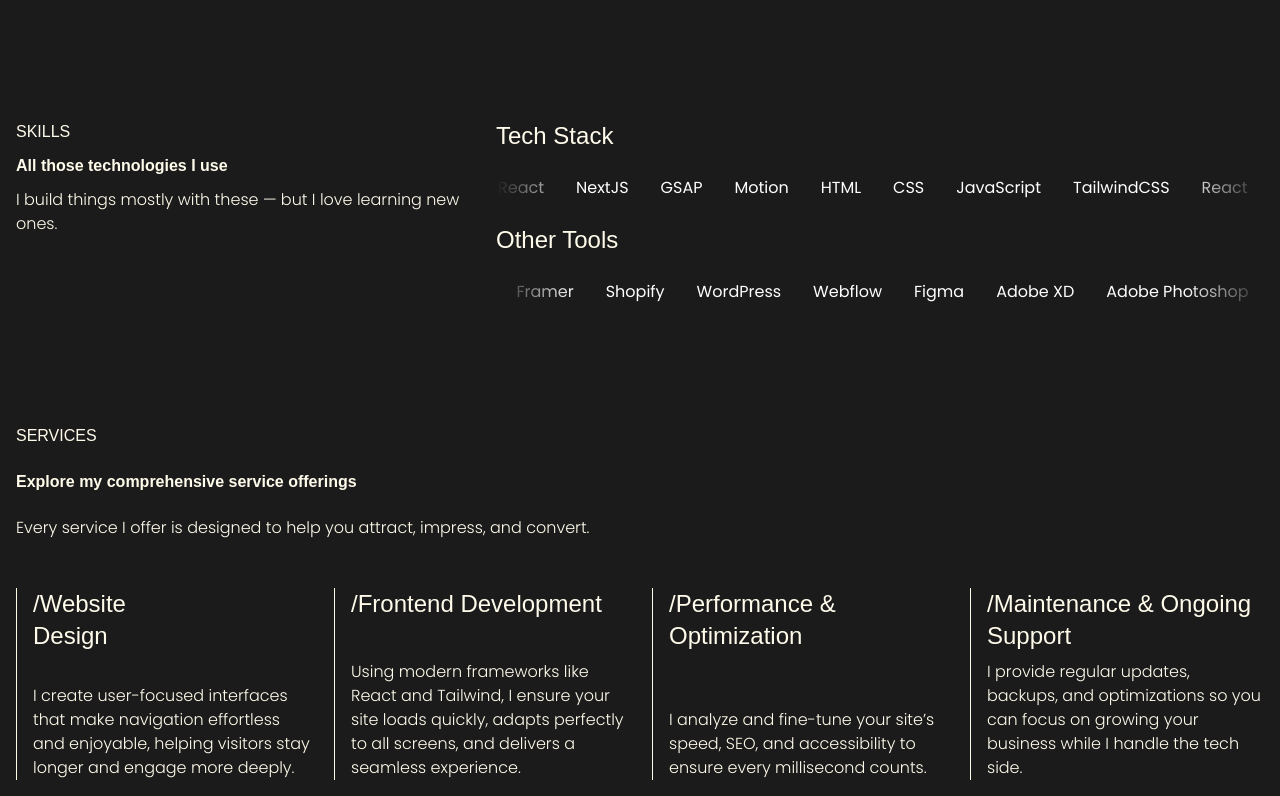
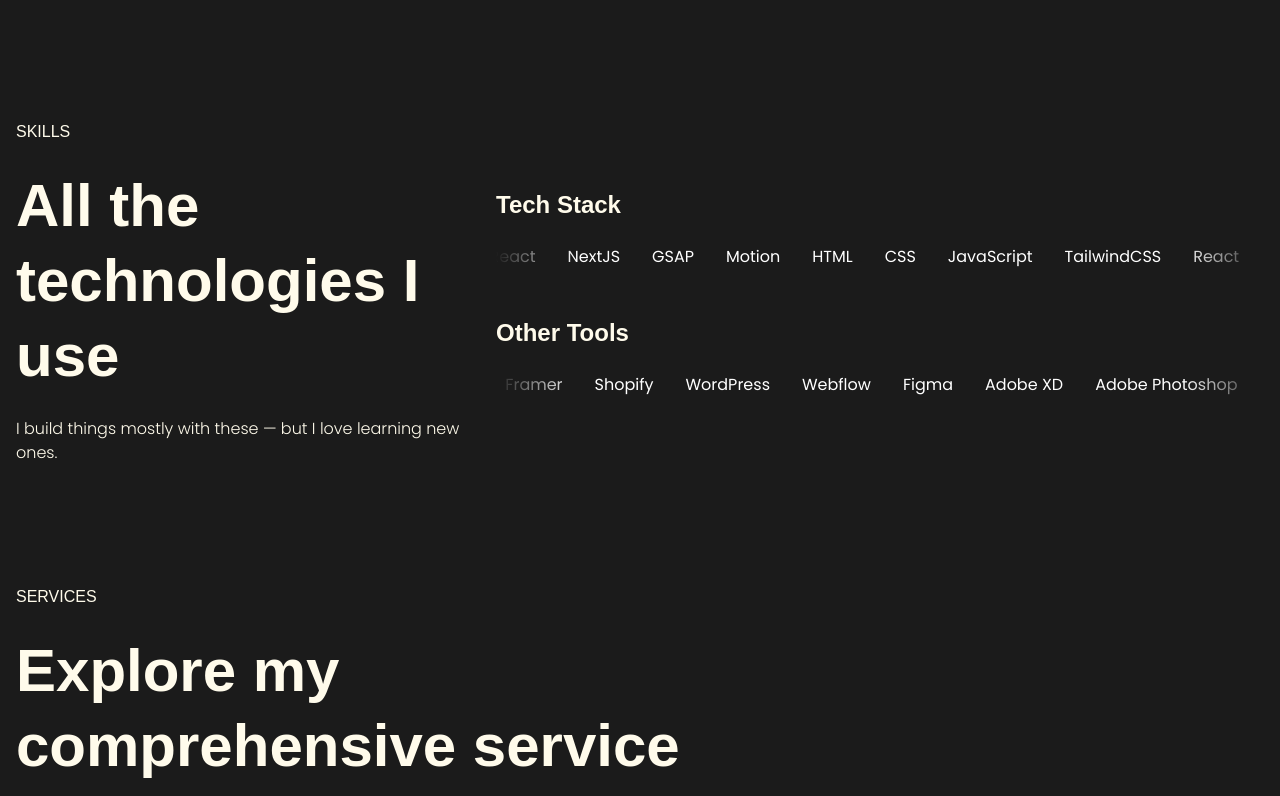
Before and after one commit to gy5563/laalaasaur, a Next.js app: page / in a window 1280 px wide. Shown: the part 680-1476 px from the top of the page. Built offline with nearby package versions, Linux system fonts and the light colour scheme; a web font is replaced by a local one.

Commit message:
Update page.tsx

```diff
--- a/src/app/page.tsx
+++ b/src/app/page.tsx
@@ -70,21 +70,20 @@
         </div>
       </section>
 
-      <section className='container flex justify-center max-w-full pb-30'>
-        <div className='flex flex-col sm:flex-col md:flex-col lg:flex-row justify-between w-full'>
-          <div className='flex flex-col gap-3'>
+      <section className='container flex flex-col md:flex-col lg:flex-row justify-between max-w-full pb-30'>
+        <div className='flex flex-col gap-6 basis-1/2'>
           <span className='uppercase font-zalando text-amber-50 text-[1rem]'>Skills</span>
-            <h2 className='font-zalando font-bold text-amber-50 leading-tight max-w-2xl'>
-              All those technologies I use
+          <h2 className='font-zalando font-bold text-amber-50 leading-tight max-w-2xl text-4xl md:text-5xl lg:text-6xl'>
+            All the technologies I use
           </h2>
           <p className='font-poppins font-light text-amber-50 max-w-2xl'>
             I build things mostly with these — but I love learning new ones.
           </p>
         </div>
 
-          <div className='flex flex-col gap-6'>
+        <div className='flex flex-col gap-12 justify-center basis-1/2'>
           <div className='flex flex-wrap flex-col gap-4'>
-              <h3 className='font-zalando text-amber-50 text-2xl pb-2'>Tech Stack</h3>
+            <h3 className='font-zalando font-bold text-amber-50 text-2xl pb-2'>Tech Stack</h3>
 
             <div className='wrapper fadeout-horizontal max-w-2xs sm:max-w-2xs lg:max-w-3xl'>
               <div className='marquee-text'>
@@ -111,7 +110,7 @@
           </div>
 
           <div className='flex flex-wrap flex-col gap-4'>
-              <h3 className='font-zalando text-amber-50 text-2xl pb-2'>Other Tools</h3>
+            <h3 className='font-zalando font-bold text-amber-50 text-2xl pb-2'>Other Tools</h3>
 
             <div className='wrapper fadeout-horizontal max-w-2xs sm:max-w-2xs lg:max-w-3xl'>
               <div className='marquee-text'>
@@ -137,14 +136,13 @@
             </div>
           </div>
         </div>
-        </div>
       </section>
 
       <section className='container flex justify-center max-w-full pb-30'>
         <div className='flex flex-col gap-12'>
           <div className='max-w-3xl flex flex-col gap-6'>
             <span className='uppercase font-zalando text-amber-50 text-[1rem]'>Services</span>
-            <h2 className='font-zalando font-bold text-amber-50 leading-tight'>
+            <h2 className='font-zalando font-bold text-amber-50 leading-tight text-4xl md:text-5xl lg:text-6xl'>
               Explore my comprehensive service offerings
             </h2>
             <p className='font-poppins font-light text-amber-50 max-w-2xl'>
@@ -196,7 +194,9 @@
         <div className='flex flex-col gap-12'>
           <div className='max-w-3xl flex flex-col gap-6'>
             <span className='uppercase font-zalando text-amber-50 text-[1rem]'>Projects</span>
-            <h2 className='font-zalando font-bold text-amber-50 leading-tight'>Featured works</h2>
+            <h2 className='font-zalando font-bold text-amber-50 leading-tight text-4xl md:text-5xl lg:text-6xl'>
+              Featured works
+            </h2>
             <p className='font-poppins font-light text-amber-50 max-w-2xl'>
               A selection of projects I’ve designed and built with care and precision.
             </p>
```
Lines whose indentation alone changed are shown as unchanged.
